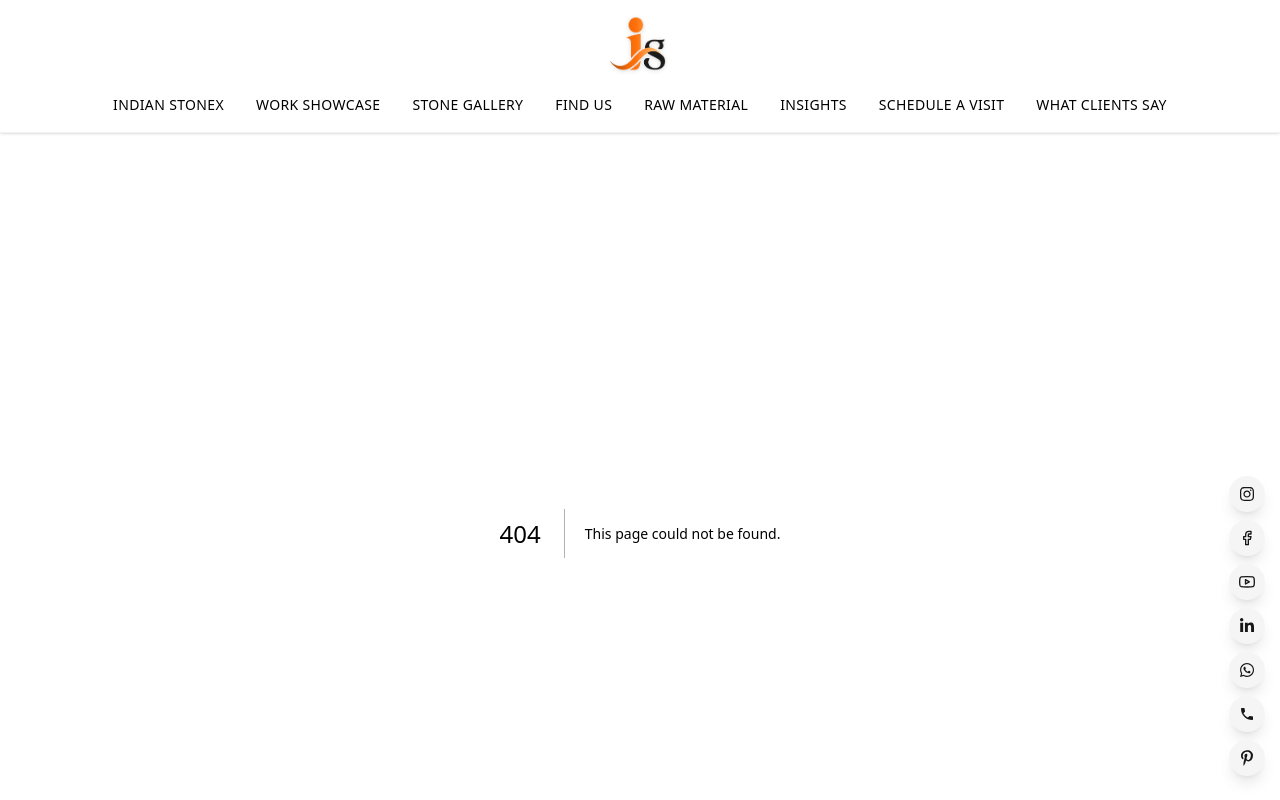
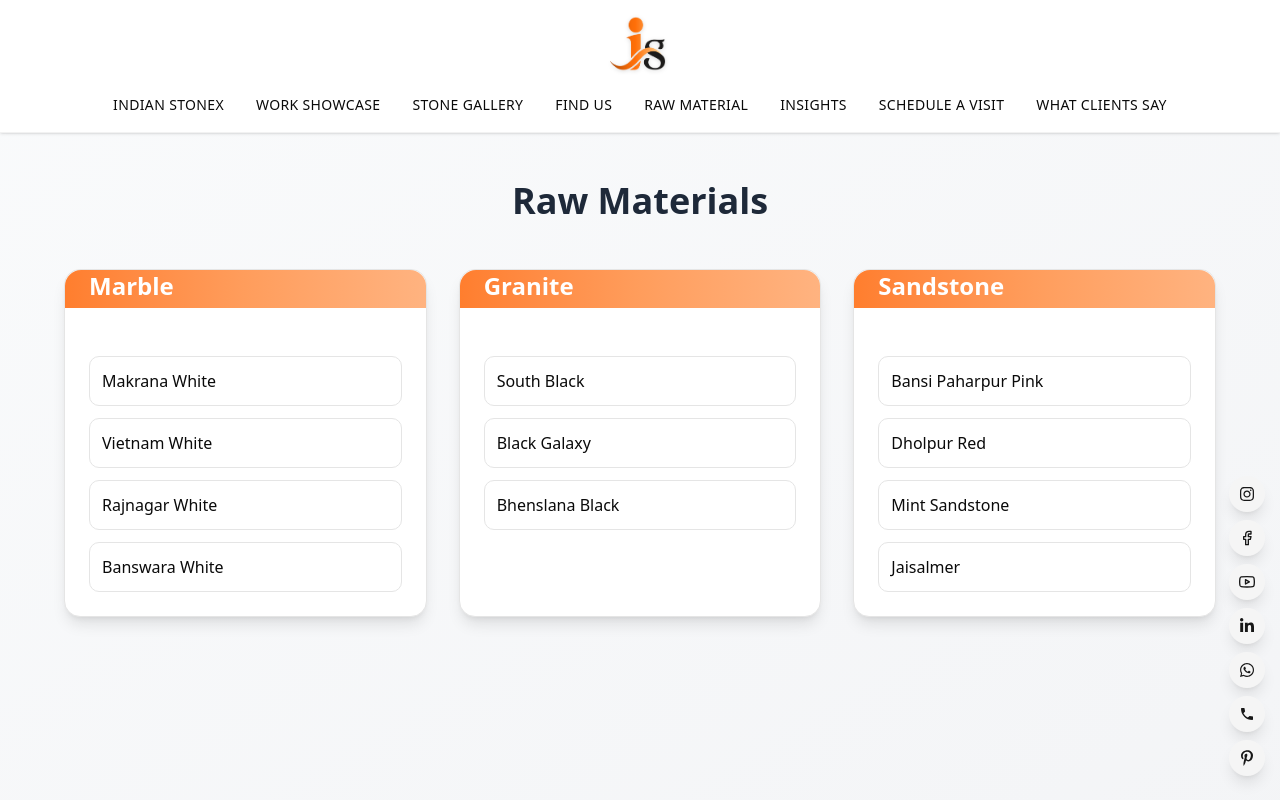
Before and after one commit to NamanGit2803/Stonex-Marvel-website, a Next.js app: page /raw-material in a window 1280 px wide. Before the commit this address had no page. Shown: the top 800 px of the page. Built offline with nearby package versions, Linux system fonts and the light colour scheme.

Commit message:
raw material page

```diff
--- a/components/Footer.jsx
+++ b/components/Footer.jsx
@@ -18,7 +18,7 @@ const Footer = () => {
                             className="w-full flex-col flex tracking-[.2000rem] leading-tight hover:opacity-80 transition-opacity"
                         >
                             <span className="text-2xl md:text-3xl font-light">Indian</span>
-                            <span className="text-4xl md:text-5xl font-extralight bg-gradient-to-r from-[#ff7e2e] via-[#ff9d5c] to-[#ffb380] bg-clip-text text-transparent">
+                            <span className="text-4xl md:text-5xl font-extralight bg-gradient-to-r from-theme via-[#ff9d5c] to-[#fa9c5e] bg-clip-text text-transparent">
                                 Stonex
                             </span>
                         </Link>
--- a/components/Navbar.jsx
+++ b/components/Navbar.jsx
@@ -28,7 +28,7 @@ const navItems = [
     name: "Stone Gallery", href: "",
     dropdown: [
       { name: " Community Temple", href: "/communal-temple-design", src: '/project1.jpg' },
-      { name: "Sculptures", href: "/", src: '/murti1.jpg' },
+      { name: "Sculptures", href: "/projects/Sculptures", src: '/murti1.jpg' },
       { name: "Custom Temple", href: "/premium-marble-temple-for-home", src: "/project6.jpg" },
       { name: "Spiritual Jain Creations", href: "/jain-temple", src: '/project3.jpg' },
       { name: "Interior Elegance", href: "/", src: '/home-decor.jpg' },
@@ -36,7 +36,7 @@ const navItems = [
     ],
   },
   { name: "Find Us", href: "/Location" },
-  { name: "Raw Material", href: "" },
+  { name: "Raw Material", href: "/raw-material" },
   { name: "Insights ", href: "/Blog" },
   { name: "Schedule a Visit", href: "/AppointmentPage" },
   { name: "What Clients Say", href: "/Testimonials" },
--- a/pages/projects/[slug].jsx
+++ b/pages/projects/[slug].jsx
@@ -138,6 +138,47 @@ const projectCategories = [
                 duration: '3 Months',
                 image: '/project5.jpg'
             }
+        ]
+    },
+    {
+        id: 'Sculptures',
+        name: 'Sculptures',
+        bannerImage: '/HDimg2.jpg',
+        displayName: 'Sculptures PROJECTS',
+        description: 'Carving stories into stone for generations',
+        projects: [
+            {
+                id: 1,
+                title: 'Royal Paidalstain Sculpture',
+                address: 'Amber Fort Road, Jaipur, Rajasthan',
+                sculptor: 'Rajendra Sharma',
+                duration: '6 Months',
+                image: '/img2.jpg'
+            },
+            {
+                id: 2,
+                title: 'Marble Ganesha Statue',
+                address: 'Civil Lines, Kota, Rajasthan',
+                sculptor: 'Manoj Prajapati',
+                duration: '8 Months',
+                image: '/Murti2.jpg'
+            },
+            {
+                id: 3,
+                title: 'Krishna Sculpture',
+                address: 'Connaught Place, New Delhi',
+                sculptor: 'Aarav Mehta',
+                duration: '5 Months',
+                image: '/murti1.jpg'
+            },
+            {
+                id: 4,
+                title: 'Sacred Ganesha Idol',
+                address: 'Worli Seaface, Mumbai, Maharashtra',
+                sculptor: 'Prakash Deshmukh',
+                duration: '7 Months',
+                image: '/project3.jpg'
+            },
         ]
     },
 ]
--- /dev/null
+++ b/pages/raw-material.jsx
@@ -0,0 +1,42 @@
+"use client";
+
+import { Card, CardHeader, CardTitle, CardContent } from "../components/ui/card";
+
+const rawMaterials = {
+    Marble: ["Makrana White", "Vietnam White", "Rajnagar White", "Banswara White"],
+    Granite: ["South Black", "Black Galaxy", "Bhenslana Black"],
+    Sandstone: ["Bansi Paharpur Pink", "Dholpur Red", "Mint Sandstone", "Jaisalmer"],
+};
+
+export default function RawMaterialsPage() {
+    return (
+        <div className="min-h-screen bg-gradient-to-br from-gray-50 to-gray-100 py-12 px-6">
+            <h1 className="text-4xl font-bold text-center mb-12 text-gray-800">
+                Raw Materials
+            </h1>
+
+            <div className="grid grid-cols-1 md:grid-cols-3 gap-8 max-w-6xl mx-auto">
+                {Object.entries(rawMaterials).map(([category, items]) => (
+                    <Card
+                        key={category}
+                        className="rounded-2xl p-0 shadow-lg hover:shadow-2xl transition-all duration-300"
+                    >
+                        <CardHeader className="bg-gradient-to-r from-theme via-[#ff9d5c] to-[#ffb380] text-white rounded-t-2xl">
+                            <CardTitle className="text-2xl">{category}</CardTitle>
+                        </CardHeader>
+                        <CardContent className="p-6 space-y-3">
+                            {items.map((item, idx) => (
+                                <div
+                                    key={idx}
+                                    className="p-3 bg-white rounded-lg border hover:bg-gray-50 transition cursor-pointer"
+                                >
+                                    {item}
+                                </div>
+                            ))}
+                        </CardContent>
+                    </Card>
+                ))}
+            </div>
+        </div>
+    );
+}
```
